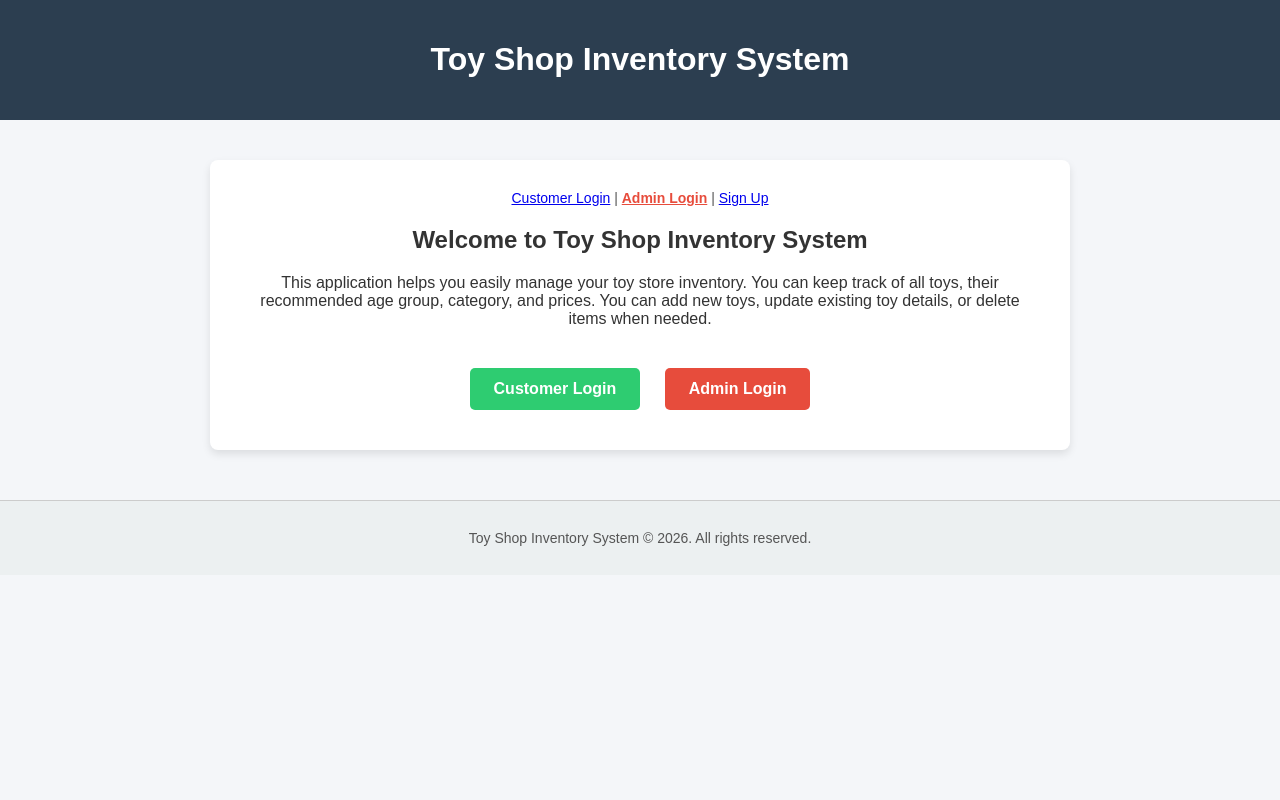
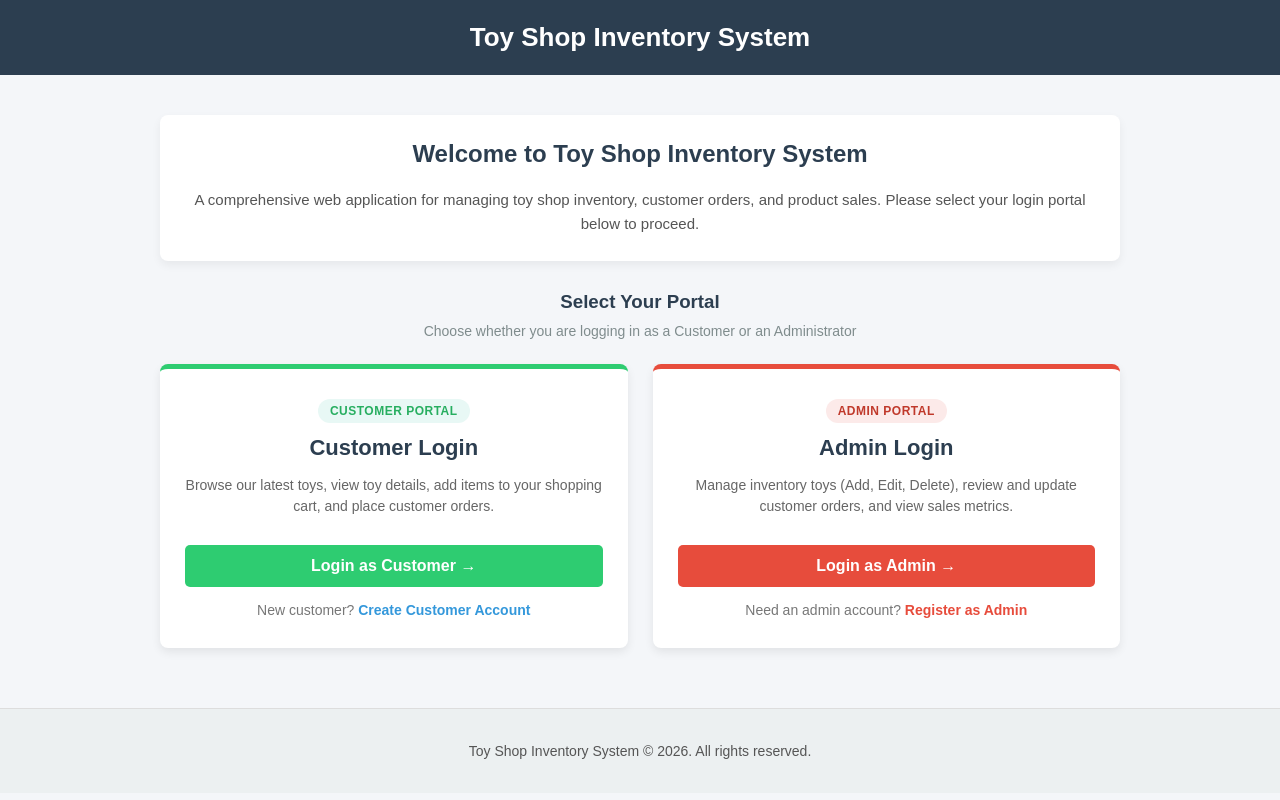
Before and after one commit to shaamyak/ShaamyakPS_CCE25CS226, a Django app: page / in a window 1280 px wide. Run offline with Django 5.2, Linux system fonts and the light colour scheme.

Commit message:
Enhance home page with side-by-side portal selection cards for Admin and Customer login

```diff
--- a/toyshopproject/toys/templates/home.html
+++ b/toyshopproject/toys/templates/home.html
@@ -14,53 +14,149 @@
         header {
             background-color: #2c3e50;
             color: white;
-            padding: 20px;
+            padding: 22px 20px;
             text-align: center;
         }
+        header h1 {
+            margin: 0;
+            font-size: 26px;
+        }
         .container {
-            width: 80%;
-            max-width: 800px;
+            width: 90%;
+            max-width: 960px;
             margin: 40px auto;
-            background-color: white;
-            padding: 30px;
-            border-radius: 8px;
-            box-shadow: 0 4px 8px rgba(0,0,0,0.1);
             text-align: center;
         }
+        .intro-box {
+            background-color: white;
+            padding: 25px 30px;
+            border-radius: 8px;
+            box-shadow: 0 4px 10px rgba(0,0,0,0.06);
+            margin-bottom: 30px;
+        }
+        .intro-box h2 {
+            margin-top: 0;
+            color: #2c3e50;
+        }
+        .intro-box p {
+            color: #555;
+            font-size: 15px;
+            line-height: 1.6;
+            margin-bottom: 0;
+        }
+        .portal-grid {
+            display: grid;
+            grid-template-columns: repeat(auto-fit, minmax(320px, 1fr));
+            gap: 25px;
+            margin-top: 20px;
+        }
+        .portal-card {
+            background: white;
+            padding: 30px 25px;
+            border-radius: 8px;
+            box-shadow: 0 4px 10px rgba(0,0,0,0.08);
+            display: flex;
+            flex-direction: column;
+            justify-content: space-between;
+            text-align: center;
+            transition: transform 0.2s, box-shadow 0.2s;
+        }
+        .portal-card:hover {
+            transform: translateY(-4px);
+            box-shadow: 0 8px 18px rgba(0,0,0,0.12);
+        }
+        .portal-card.user-card {
+            border-top: 5px solid #2ecc71;
+        }
+        .portal-card.admin-card {
+            border-top: 5px solid #e74c3c;
+        }
+        .badge {
+            display: inline-block;
+            padding: 5px 12px;
+            border-radius: 14px;
+            font-size: 12px;
+            font-weight: bold;
+            text-transform: uppercase;
+            letter-spacing: 0.5px;
+            margin-bottom: 12px;
+        }
+        .badge-user {
+            background-color: #e8f8f5;
+            color: #27ae60;
+        }
+        .badge-admin {
+            background-color: #fceae9;
+            color: #c0392b;
+        }
+        .portal-title {
+            font-size: 22px;
+            color: #2c3e50;
+            margin: 0 0 10px 0;
+        }
+        .portal-desc {
+            color: #666;
+            font-size: 14px;
+            line-height: 1.5;
+            margin-bottom: 25px;
+            min-height: 45px;
+        }
         .btn {
-            display: inline-block;
-            background-color: #3498db;
-            color: white;
-            padding: 12px 24px;
-            margin: 10px;
+            display: block;
+            padding: 12px 20px;
             text-decoration: none;
             border-radius: 5px;
             font-size: 16px;
             font-weight: bold;
-            transition: background 0.3s;
+            color: white;
+            transition: opacity 0.2s;
+            margin-bottom: 15px;
         }
         .btn:hover {
-            background-color: #2980b9;
+            opacity: 0.9;
         }
         .btn-green {
             background-color: #2ecc71;
         }
-        .btn-green:hover {
-            background-color: #27ae60;
+        .btn-red {
+            background-color: #e74c3c;
         }
-        .user-bar {
-            margin-bottom: 20px;
+        .btn-blue {
+            background-color: #3498db;
+        }
+        .portal-links {
             font-size: 14px;
-            color: #555;
+            color: #777;
+        }
+        .portal-links a {
+            color: #3498db;
+            text-decoration: none;
+            font-weight: bold;
+        }
+        .portal-links a:hover {
+            text-decoration: underline;
+        }
+        .logged-box {
+            background: #eef2f7;
+            padding: 15px 20px;
+            border-radius: 6px;
+            margin-bottom: 25px;
+            font-size: 14px;
+            color: #34495e;
+            display: flex;
+            justify-content: space-between;
+            align-items: center;
+            flex-wrap: wrap;
+            gap: 10px;
         }
         footer {
-            margin-top: 50px;
-            padding: 15px;
+            margin-top: 60px;
+            padding: 20px;
             background-color: #ecf0f1;
             color: #555;
             text-align: center;
             font-size: 14px;
-            border-top: 1px solid #ccc;
+            border-top: 1px solid #ddd;
         }
     </style>
 </head>
@@ -71,38 +167,75 @@
     </header>
 
     <div class="container">
-        <div class="user-bar">
+
         {% if user.is_authenticated %}
-                <span>Logged in as: <strong>{{ user.username }}</strong>
-                {% if user.is_superuser or user.is_staff %}(Admin){% else %}(Customer){% endif %}
-                | <a href="{% url 'logout' %}">Logout</a></span>
+        <div class="logged-box">
+            <div>
+                You are currently logged in as: <strong>{{ user.username }}</strong>
+                {% if user.is_superuser or user.is_staff %}
+                    <span class="badge badge-admin" style="margin: 0 0 0 8px;">Administrator</span>
                 {% else %}
-                <span><a href="{% url 'login' %}">Customer Login</a> | <a href="{% url 'admin_login' %}" style="color: #e74c3c; font-weight: bold;">Admin Login</a> | <a href="{% url 'signup' %}">Sign Up</a></span>
+                    <span class="badge badge-user" style="margin: 0 0 0 8px;">Customer</span>
                 {% endif %}
             </div>
+            <div>
+                {% if user.is_superuser or user.is_staff %}
+                    <a href="{% url 'admin_dashboard' %}" style="color: #c0392b; font-weight: bold; text-decoration: none; margin-right: 15px;">Admin Dashboard &rarr;</a>
+                {% else %}
+                    <a href="{% url 'user_dashboard' %}" style="color: #27ae60; font-weight: bold; text-decoration: none; margin-right: 15px;">Customer Dashboard &rarr;</a>
+                {% endif %}
+                <a href="{% url 'logout' %}" style="color: #7f8c8d; text-decoration: none;">Logout</a>
+            </div>
+        </div>
+        {% endif %}
 
+        <div class="intro-box">
             <h2>Welcome to Toy Shop Inventory System</h2>
             <p>
-            This application helps you easily manage your toy store inventory.
-            You can keep track of all toys, their recommended age group, category,
-            and prices. You can add new toys, update existing toy details, or delete
-            items when needed.
+                A comprehensive web application for managing toy shop inventory, customer orders, and product sales.
+                Please select your login portal below to proceed.
             </p>
+        </div>
 
-        <div style="margin-top: 30px;">
-            {% if user.is_authenticated %}
-                {% if user.is_superuser or user.is_staff %}
-                    <a href="{% url 'admin_dashboard' %}" class="btn btn-green">Admin Dashboard</a>
-                    <a href="{% url 'toy_list' %}" class="btn">Manage Toys</a>
-                {% else %}
-                    <a href="{% url 'user_dashboard' %}" class="btn btn-green">Customer Dashboard</a>
-                    <a href="{% url 'view_cart' %}" class="btn">View Cart</a>
-                {% endif %}
-            {% else %}
-                <a href="{% url 'login' %}" class="btn btn-green">Customer Login</a>
-                <a href="{% url 'admin_login' %}" class="btn" style="background-color: #e74c3c;">Admin Login</a>
-            {% endif %}
+        <h3 style="color: #2c3e50; margin-bottom: 10px;">Select Your Portal</h3>
+        <p style="color: #7f8c8d; font-size: 14px; margin-top: 0; margin-bottom: 25px;">Choose whether you are logging in as a Customer or an Administrator</p>
+
+        <div class="portal-grid">
+            <!-- Customer Portal Card -->
+            <div class="portal-card user-card">
+                <div>
+                    <span class="badge badge-user">Customer Portal</span>
+                    <h3 class="portal-title">Customer Login</h3>
+                    <p class="portal-desc">
+                        Browse our latest toys, view toy details, add items to your shopping cart, and place customer orders.
+                    </p>
                 </div>
+                <div>
+                    <a href="{% url 'login' %}" class="btn btn-green">Login as Customer &rarr;</a>
+                    <div class="portal-links">
+                        New customer? <a href="{% url 'signup' %}">Create Customer Account</a>
+                    </div>
+                </div>
+            </div>
+
+            <!-- Administrator Portal Card -->
+            <div class="portal-card admin-card">
+                <div>
+                    <span class="badge badge-admin">Admin Portal</span>
+                    <h3 class="portal-title">Admin Login</h3>
+                    <p class="portal-desc">
+                        Manage inventory toys (Add, Edit, Delete), review and update customer orders, and view sales metrics.
+                    </p>
+                </div>
+                <div>
+                    <a href="{% url 'admin_login' %}" class="btn btn-red">Login as Admin &rarr;</a>
+                    <div class="portal-links">
+                        Need an admin account? <a href="{% url 'admin_signup' %}" style="color: #e74c3c;">Register as Admin</a>
+                    </div>
+                </div>
+            </div>
+        </div>
+
     </div>
 
     <footer>
```
Also changed, not shown: toyshopproject/db.sqlite3. Lines whose indentation alone changed are shown as unchanged.
